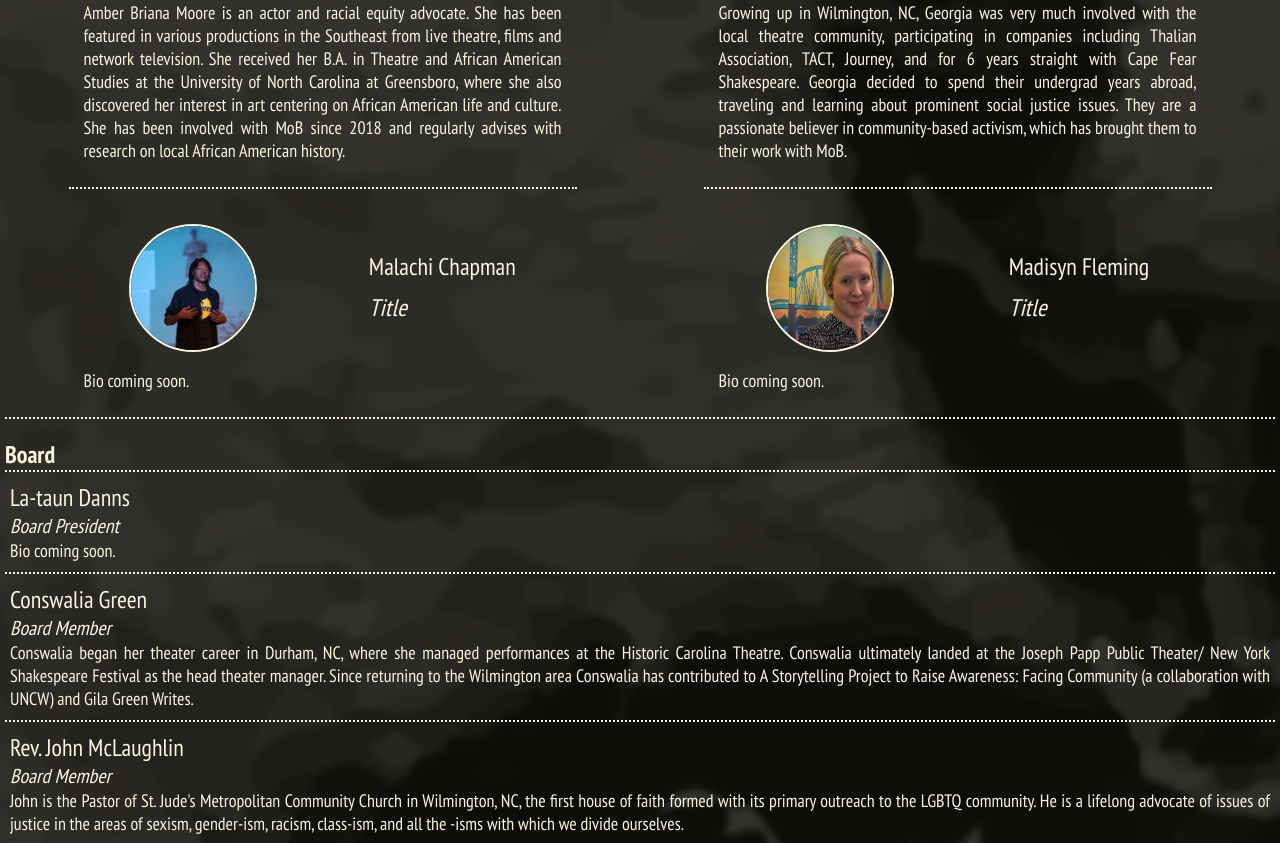
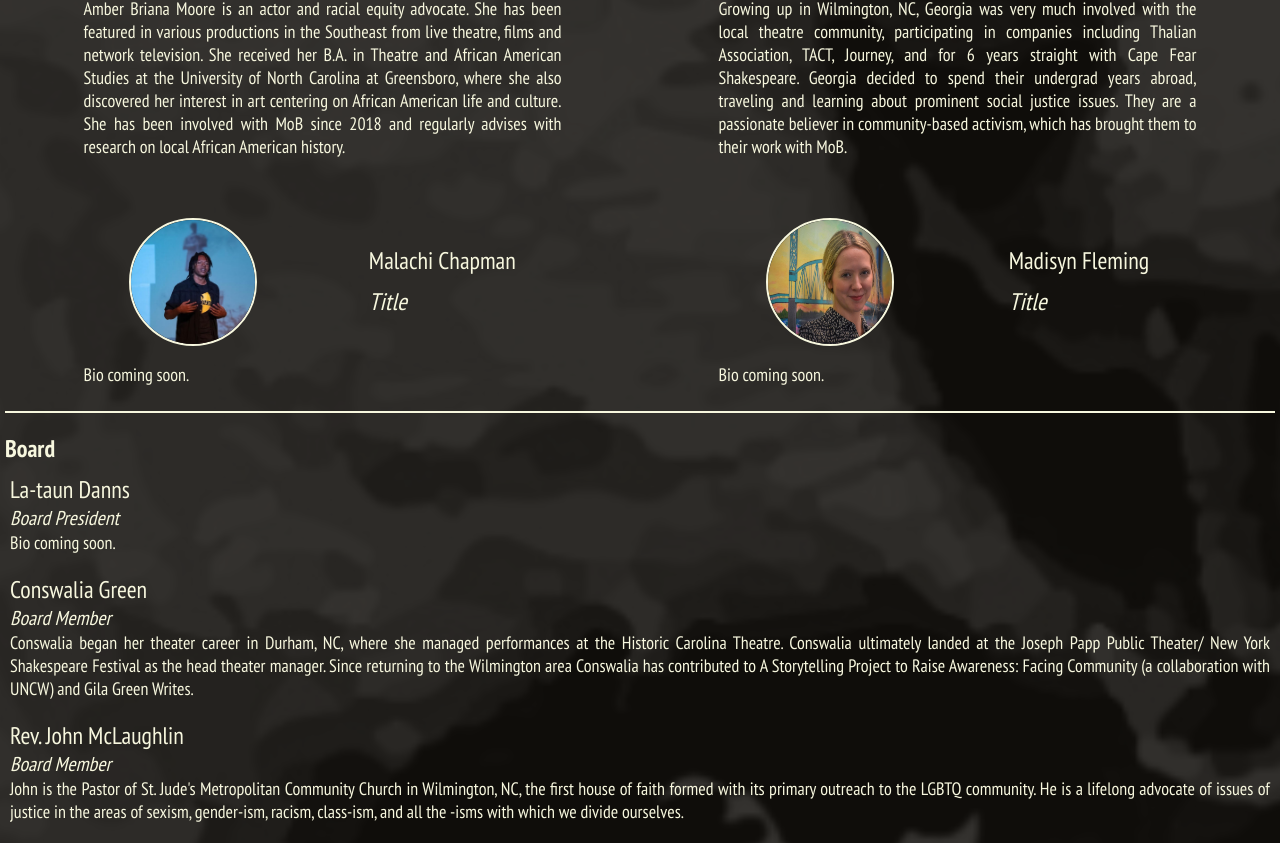
Before and after one commit to mackwick/MoB_Website_FE, a React (Vite) app: page /about in a window 1280 px wide. Shown: the part 1522-2365 px from the top of the page. Built offline with nearby package versions, Linux system fonts and the light colour scheme; a web font is replaced by a local one.

Commit message:
adjusted design on about page

```diff
--- a/src/components/Header.jsx
+++ b/src/components/Header.jsx
@@ -15,11 +15,12 @@ function Header() {
           <a href="/" className="link">
             Home
           </a>
+
+          <a href="/about" className="link">
+            About MoB
+          </a>
           <a href="/projects" className="link">
             Projects
-          </a>
-          <a href="/about" className="link">
-            About MoB
           </a>
           <a href="/getinvolved" className="link">
             Get Involved
--- a/src/index.css
+++ b/src/index.css
@@ -440,7 +440,7 @@ h3 {
 .board-bio {
   display: flex;
   flex-direction: column;
-  border-top: dotted var(--cream) 2px;
+  /* border-top: solid var(--cream) 2px; */
   padding: 10px 0;
 }
 
@@ -487,7 +487,7 @@ h3 {
 }
 
 .bios-div-two {
-  border-top: dotted var(--cream) 2px;
+  border-top: solid var(--cream) 2px;
   padding-top: 20px;
 }
 
@@ -1042,8 +1042,8 @@ h3 {
   }
 
   .team-bio {
-    width: 23%;
-    border: dotted var(--cream) 2px;
+    /* width: 23%; */
+    /* border: dotted var(--cream) 2px; */
     margin-bottom: 30px;
     border-radius: 6px;
   }
--- a/src/pages/About.jsx
+++ b/src/pages/About.jsx
@@ -50,13 +50,17 @@ function About() {
             </p>
             <div className="home-bio-links">
               <Link to="/contact" className="link">
-                <button className="home-bio-one-link">Get Involved</button>
+                <button className="home-bio-one-link about-link">
+                  Get Involved
+                </button>
               </Link>
               <a
                 href="https://www.paypal.com/donate/?hosted_button_id=6JDGLM3KV8FNY"
                 className="link"
               >
-                <button className="home-bio-one-link">Support MoB</button>
+                <button className="home-bio-one-link about-link">
+                  Support MoB
+                </button>
               </a>
             </div>
           </div>
```
